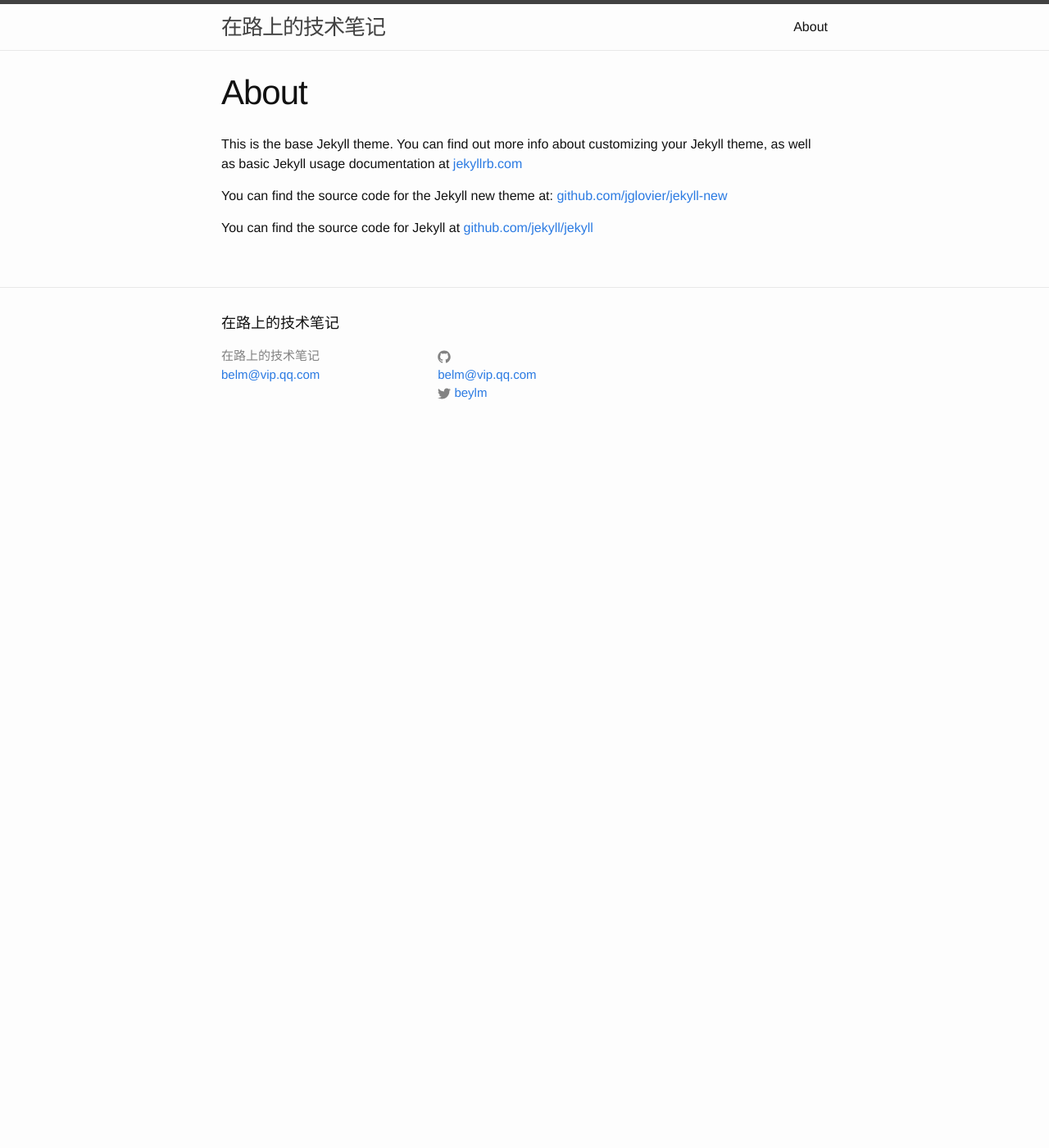
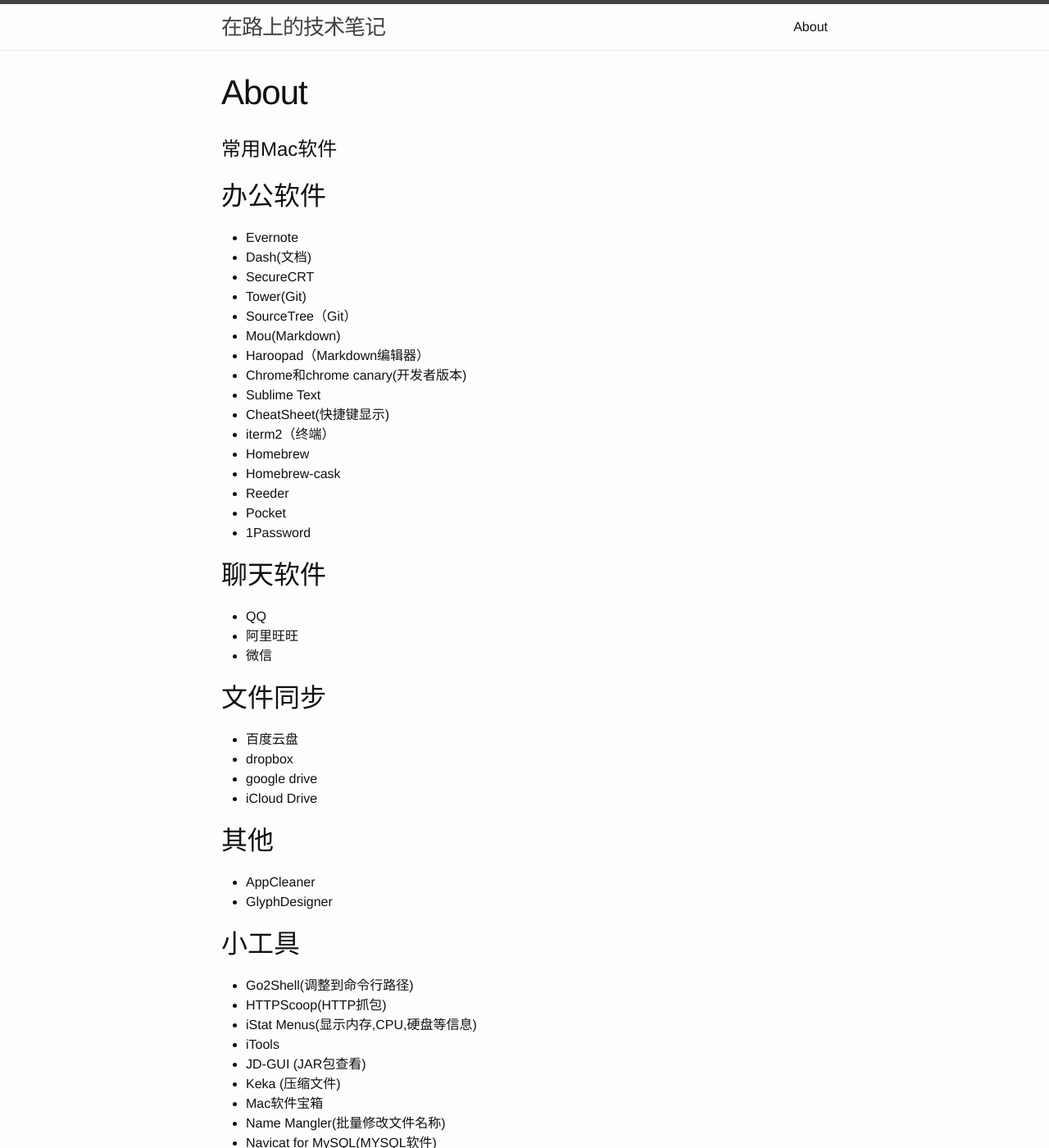
Before and after one commit to belm/belm.github.io, a Jekyll site: the page built from about.md, in a window 1280 px wide and 1400 px high. Shown: the whole window at 82% size. Built offline with Jekyll 4.4.1, drawn with Linux system fonts in a browser that asks for light colours; some of the changed text lies outside the part shown.

Commit message:
update about

````diff
--- a/about.md
+++ b/about.md
@@ -4,8 +4,78 @@
 permalink: /about/
 ---
 
-This is the base Jekyll theme. You can find out more info about customizing your Jekyll theme, as well as basic Jekyll usage documentation at [jekyllrb.com](http://jekyllrb.com/)
+# 常用Mac软件
+##办公软件
+* Evernote
+* Dash(文档)
+* SecureCRT
+* Tower(Git)
+* SourceTree（Git）
+* Mou(Markdown)
+* Haroopad（Markdown编辑器）
+* Chrome和chrome canary(开发者版本)
+* Sublime Text
+* CheatSheet(快捷键显示)
+* iterm2（终端）
+* Homebrew
+* Homebrew-cask
+* Reeder
+* Pocket
+* 1Password
 
-You can find the source code for the Jekyll new theme at: [github.com/jglovier/jekyll-new](https://github.com/jglovier/jekyll-new)
+##聊天软件
+* QQ
+* 阿里旺旺
+* 微信
 
-You can find the source code for Jekyll at [github.com/jekyll/jekyll](https://github.com/jekyll/jekyll)
+##文件同步
+* 百度云盘
+* dropbox
+* google drive
+* iCloud Drive
+
+##其他
+* AppCleaner
+* GlyphDesigner
+
+##小工具
+* Go2Shell(调整到命令行路径)
+* HTTPScoop(HTTP抓包)
+* iStat Menus(显示内存,CPU,硬盘等信息)
+* iTools
+* JD-GUI (JAR包查看)
+* Keka (压缩文件)
+* Mac软件宝箱
+* Name Mangler(批量修改文件名称)
+* Navicat for MySQL(MYSQL软件)
+* OmniGraffle(流程图)
+* ParticleDesigner
+* PhysicsEditor
+* Reflector
+* ShowHiddenFiles（显示隐藏文件）
+* TextMate
+* TexturePacker
+* Tiled
+* VirtualBox
+* Versions
+* Yummy FTP
+* Zend Studio
+* GoAgentX
+* Tunnelblick
+
+#gem国内安装失败
+##使用淘宝RubyGems镜像
+######网址：https://ruby.taobao.org/
+
+```
+gem sources --remove https://rubygems.org/
+gem sources -a https://ruby.taobao.org/
+gem sources -l
+```
+
+##CocoaPods pod repo
+```
+pod repo remove master
+pod repo add master https://gitcafe.com/akuandev/Specs.git
+pod repo update
+```
````
